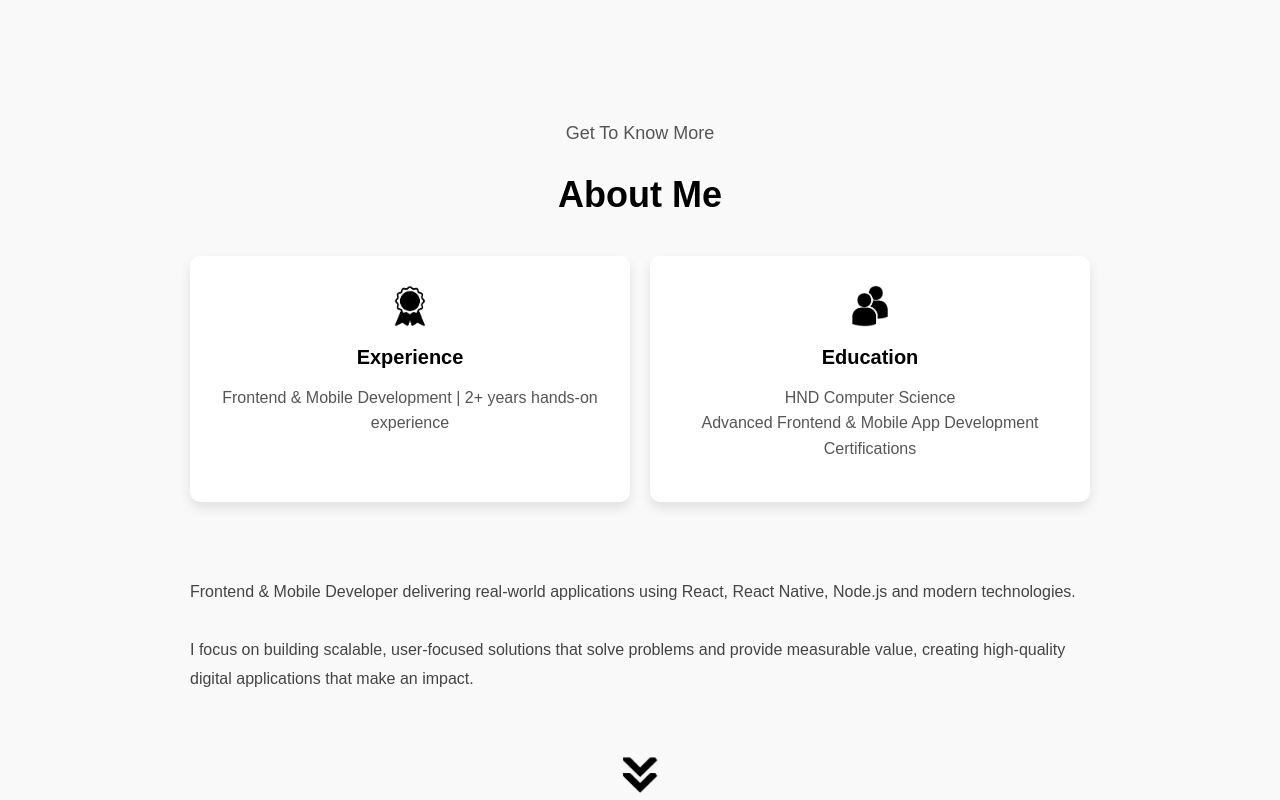
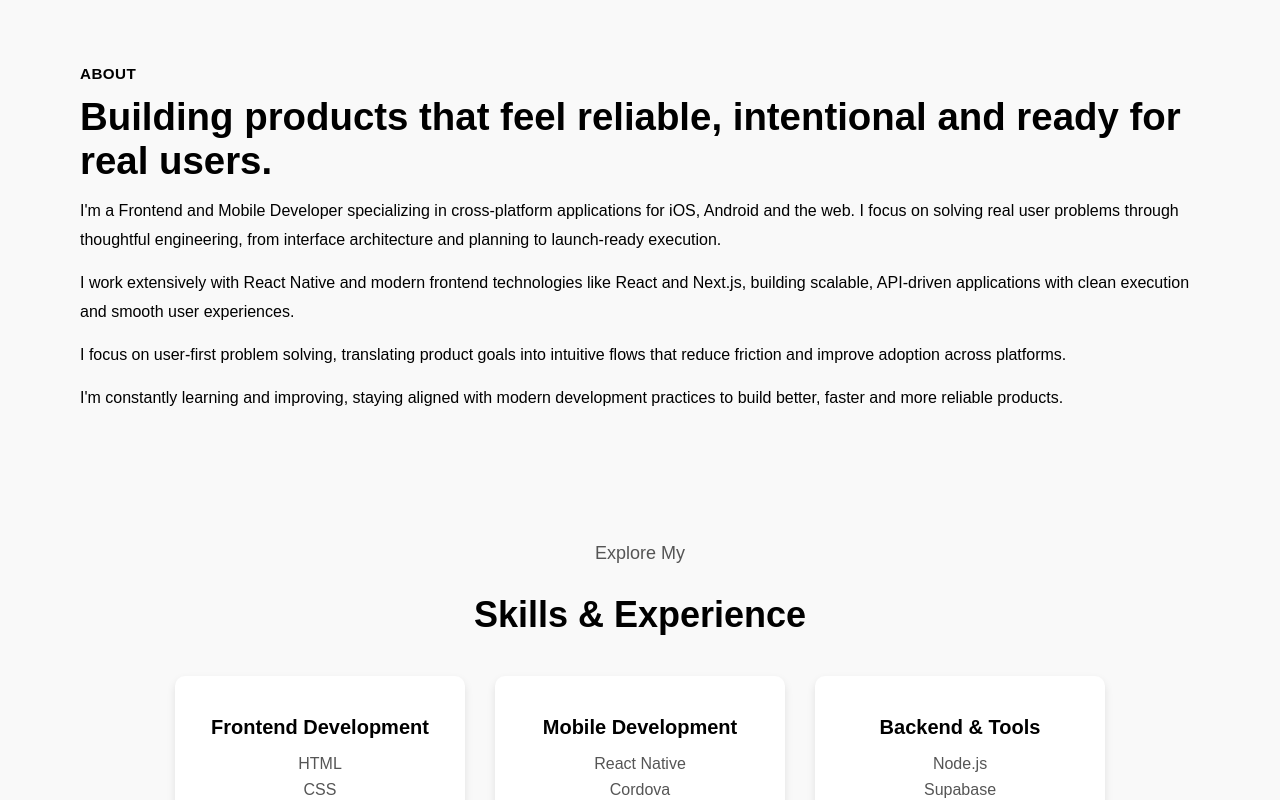
Before and after one commit to MisturaDev/my-portfolio, a React (Vite) app: page / in a window 1280 px wide. Shown: the part 660-1460 px from the top of the page. Built offline with nearby package versions, Linux system fonts and the light colour scheme.

Commit message:
Refine about section content and layout

```diff
--- a/src/components/About.css
+++ b/src/components/About.css
@@ -1,134 +1,23 @@
-#about {
-  padding: 80px 20px;
-  background-color: #f9f9f9;
-  text-align: center;
-  position: relative;
+.about {
+  padding-top: 2.5rem;
 }
 
-.section__text__p1 {
-  color: #555;
-  font-size: 18px;
-  margin-bottom: 5px;
+.section-title {
+  margin: 0.8rem 0 0.9rem;
+  font-size: clamp(1.8rem, 3.4vw, 2.4rem);
+  line-height: 1.15;
+  max-width: none;
 }
 
-.title {
-  font-size: 36px;
-  margin-bottom: 40px;
-  color: #000;
-  font-weight: 700;
+.section-lead {
+  margin: 0;
+  color: var(--text-secondary);
+  max-width: none;
+  line-height: 1.8;
+  font-size: 1rem;
 }
 
-.section-container {
-  display: flex;
-  justify-content: center;
-  align-items: flex-start;
-  flex-wrap: wrap;
-  gap: 40px;
+.about-copy {
+  display: grid;
+  gap: 0.9rem;
 }
-
-.about-details-container {
-  display: flex;
-  flex-direction: column;
-  gap: 30px;
-  max-width: 900px;
-  width: 100%;
-}
-
-.about-containers {
-  display: flex;
-  justify-content: space-around;
-  flex-wrap: wrap;
-  gap: 20px;
-}
-
-.details-container {
-  background-color: #fff;
-  border-radius: 10px;
-  padding: 25px;
-  flex: 1 1 250px;
-  box-shadow: 0 6px 12px rgba(0, 0, 0, 0.1);
-  transition: transform 0.3s ease, box-shadow 0.3s ease;
-}
-
-.details-container:hover {
-  transform: translateY(-5px);
-  box-shadow: 0 10px 20px rgba(0, 0, 0, 0.15);
-}
-
-.details-container h3 {
-  margin: 15px 0 5px 0;
-  font-size: 20px;
-  color: #000;
-}
-
-.details-container p {
-  color: #555;
-  font-size: 16px;
-  line-height: 1.6;
-}
-
-.icon {
-  width: 50px;
-  height: 50px;
-  display: block;
-  margin: 0 auto 15px auto;
-}
-
-.text-container {
-  margin-top: 30px;
-  text-align: left;
-}
-
-.text-container p {
-  font-size: 16px;
-  color: #444;
-  line-height: 1.8;
-}
-
-.icon.arrow {
-  width: 50px;
-  height: 50px;
-  margin: 50px auto 0 auto;
-  cursor: pointer;
-  display: block;
-  transition: transform 0.3s ease;
-  animation: bounce 2s infinite;
-}
-
-.icon.arrow:hover {
-  transform: translateY(-5px);
-}
-
-/* Arrow bounce animation */
-@keyframes bounce {
-  0%, 20%, 50%, 80%, 100% {
-    transform: translateY(0);
-  }
-  40% {
-    transform: translateY(-10px);
-  }
-  60% {
-    transform: translateY(-5px);
-  }
-}
-
-/* Responsive */
-@media (max-width: 768px) {
-  .section-container {
-    flex-direction: column;
-    align-items: center;
-  }
-
-  .about-containers {
-    flex-direction: column;
-    align-items: center;
-  }
-
-  .details-container {
-    width: 85%;
-  }
-
-  .text-container {
-    text-align: center;
-  }
-}
--- a/src/components/About.jsx
+++ b/src/components/About.jsx
@@ -1,69 +1,25 @@
 import React from 'react';
 import './About.css';
 
-import experienceIcon from '../assets/experience.png';
-import educationIcon from '../assets/education.png';
-import arrowIcon from '../assets/arrow.png';
-
 const About = () => {
-  const scrollToExperience = () => {
-    const target = document.getElementById('experience');
-    if (target) {
-      target.scrollIntoView({ behavior: 'smooth' });
-    }
-  };
-
   return (
-    <section id="about">
-      <p className="section__text__p1">Get To Know More</p>
-      <h1 className="title">About Me</h1>
-
-      <div className="section-container">
-
-        {/* About Details */}
-        <div className="about-details-container">
-          <div className="about-containers">
-            <div className="details-container">
-              <img
-                src={experienceIcon}
-                alt="Experience icon"
-                className="icon"
-              />
-              <h3>Experience</h3>
-              <p>Frontend & Mobile Development | 2+ years hands-on experience</p>
-            </div>
-
-            <div className="details-container">
-              <img
-                src={educationIcon}
-                alt="Education icon"
-                className="icon"
-              />
-              <h3>Education</h3>
-              <p>
-                 HND Computer Science <br />
-                 Advanced Frontend & Mobile App Development Certifications
-              </p>
-            </div>
-          </div>
-
-          <div className="text-container">
-            <p>
-              Frontend & Mobile Developer delivering real-world applications using React, React Native, Node.js and modern technologies.
-              <br /><br />
-            I focus on building scalable, user-focused solutions that solve problems and provide measurable value, creating high-quality digital applications that make an impact.
-              </p>
-          </div>
-        </div>
+    <section id="about" className="about section-shell">
+      <p className="eyebrow">About</p>
+      <h2 className="section-title">Building products that feel reliable, intentional and ready for real users.</h2>
+      <div className="about-copy">
+        <p className="section-lead">
+          I&apos;m a Frontend and Mobile Developer specializing in cross-platform applications for iOS, Android and the web. I focus on solving real user problems through thoughtful engineering, from interface architecture and planning to launch-ready execution.
+        </p>
+        <p className="section-lead">
+          I work extensively with React Native and modern frontend technologies like React and Next.js, building scalable, API-driven applications with clean execution and smooth user experiences.
+        </p>
+        <p className="section-lead">
+          I focus on user-first problem solving, translating product goals into intuitive flows that reduce friction and improve adoption across platforms.
+        </p>
+        <p className="section-lead">
+          I&apos;m constantly learning and improving, staying aligned with modern development practices to build better, faster and more reliable products.
+        </p>
       </div>
-
-      {/* Arrow to Experience Section */}
-      <img
-        src={arrowIcon}
-        alt="Arrow icon"
-        className="icon arrow"
-        onClick={scrollToExperience}
-      />
     </section>
   );
 };
```
